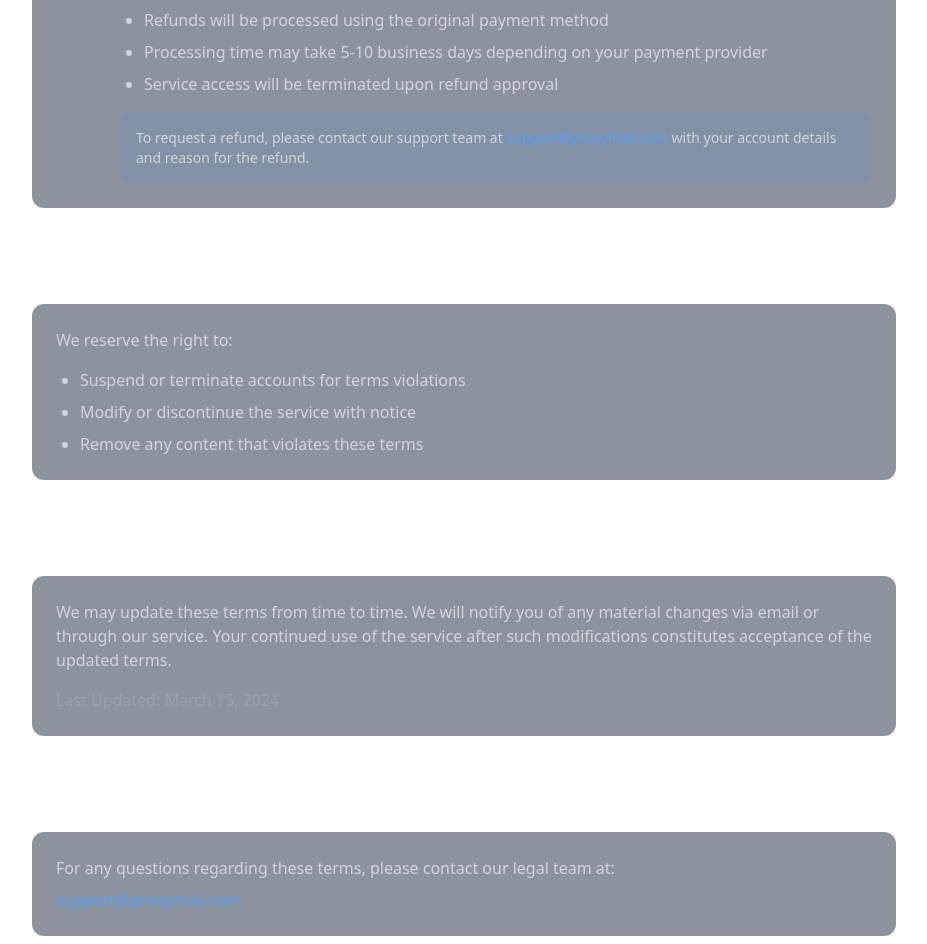
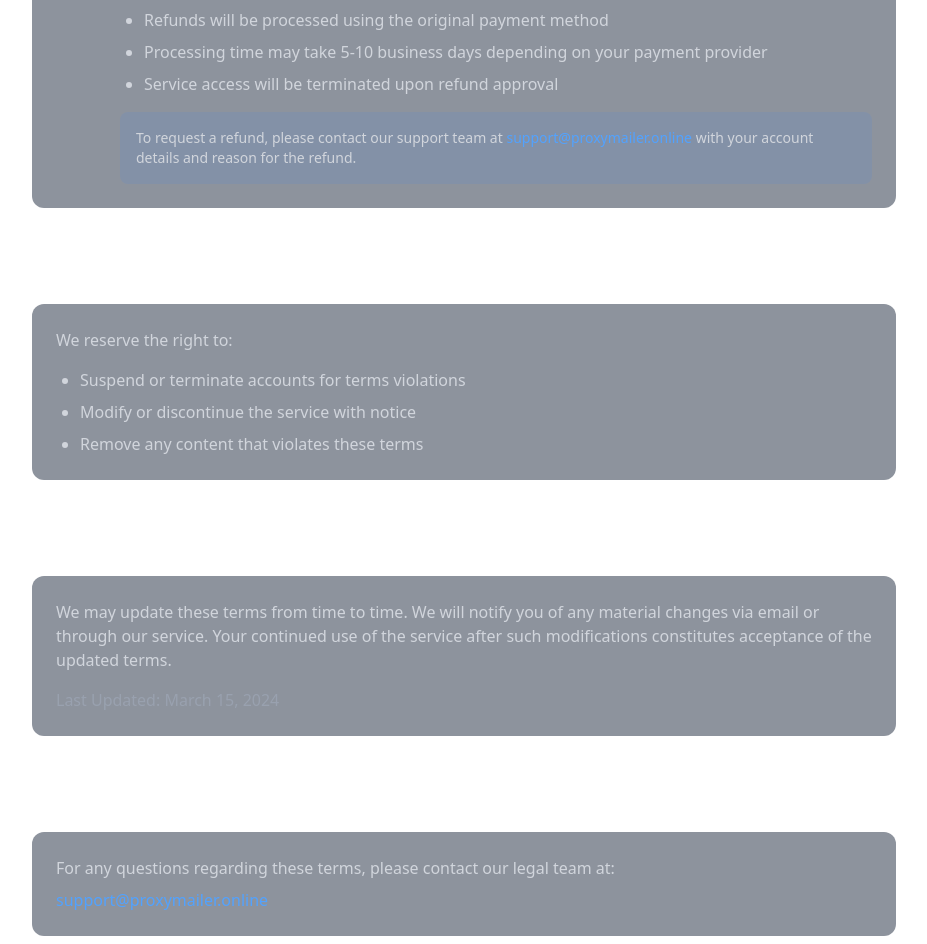
Before and after one commit to Imtiaz-Zahir/Proxy-Mailer, a Next.js app: page /terms in a window 1280 px wide. Shown: the part 2668-3612 px from the top of the page, without its empty margins (176-1103 px from the left). Built offline with nearby package versions, Linux system fonts and the light colour scheme; no server answers.

Commit message:
Update support email address across multiple pages to new domain

```diff
--- a/src/app/contact/page.tsx
+++ b/src/app/contact/page.tsx
@@ -125,10 +125,10 @@ function Contact() {
               <p className="text-gray-300">
                 For urgent issues outside business hours, please email:
                 <a
-                  href="mailto:urgent@proxymail.com"
+                  href="mailto:support@proxymailer.online"
                   className="block text-blue-400 hover:text-blue-300 mt-2"
                 >
-                  urgent@proxymail.com
+                  support@proxymailer.online
                 </a>
               </p>
             </div>
--- a/src/app/docs/page.tsx
+++ b/src/app/docs/page.tsx
@@ -218,10 +218,10 @@ await transporter.sendMail({
             <p className="text-gray-300">
               Need help? Contact our support team at{" "}
               <a
-                href="mailto:support@proxymail.com"
+                href="mailto:support@proxymailer.online"
                 className="text-blue-400 hover:text-blue-300"
               >
-                support@proxymail.com
+                support@proxymailer.online
               </a>
             </p>
           </div>
--- a/src/app/privacy/page.tsx
+++ b/src/app/privacy/page.tsx
@@ -132,10 +132,10 @@ function Privacy() {
                 handle your data, please contact our Data Protection Officer at:
               </p>
               <a
-                href="mailto:support@proxymail.com"
+                href="mailto:support@proxymailer.online"
                 className="text-blue-400 hover:text-blue-300 mt-2 block"
               >
-                support@proxymail.com
+                support@proxymailer.online
               </a>
             </div>
           </section>
--- a/src/app/security/page.tsx
+++ b/src/app/security/page.tsx
@@ -151,8 +151,8 @@ function Security() {
               <p className="text-gray-300">
                 If you discover a security vulnerability, please report it immediately to our security team:
               </p>
-              <a href="mailto:support@proxymail.com" className="text-blue-400 hover:text-blue-300 mt-2 block">
-                support@proxymail.com
+              <a href="mailto:support@proxymailer.online" className="text-blue-400 hover:text-blue-300 mt-2 block">
+                support@proxymailer.online
               </a>
               <p className="text-gray-400 mt-4">
                 We take all security reports seriously and will respond within 24 hours.
--- a/src/app/terms/page.tsx
+++ b/src/app/terms/page.tsx
@@ -144,8 +144,8 @@ function Terms() {
                     <div className="mt-4 p-4 bg-blue-500/10 rounded-lg">
                       <p className="text-sm">
                         To request a refund, please contact our support team at{" "}
-                        <a href="mailto:support@proxymail.com" className="text-blue-400 hover:text-blue-300">
-                          support@proxymail.com
+                        <a href="mailto:support@proxymailer.online" className="text-blue-400 hover:text-blue-300">
+                          support@proxymailer.online
                         </a>
                         {" "}with your account details and reason for the refund.
                       </p>
@@ -186,8 +186,8 @@ function Terms() {
               <p className="text-gray-300">
                 For any questions regarding these terms, please contact our legal team at:
               </p>
-              <a href="mailto:support@proxymail.com" className="text-blue-400 hover:text-blue-300 mt-2 block">
-                support@proxymail.com
+              <a href="mailto:support@proxymailer.online" className="text-blue-400 hover:text-blue-300 mt-2 block">
+                support@proxymailer.online
               </a>
             </div>
           </section>
```
